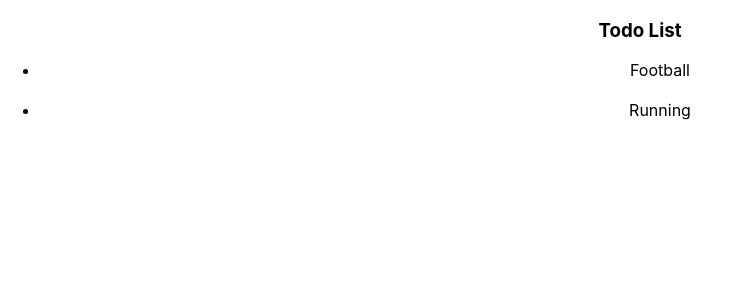
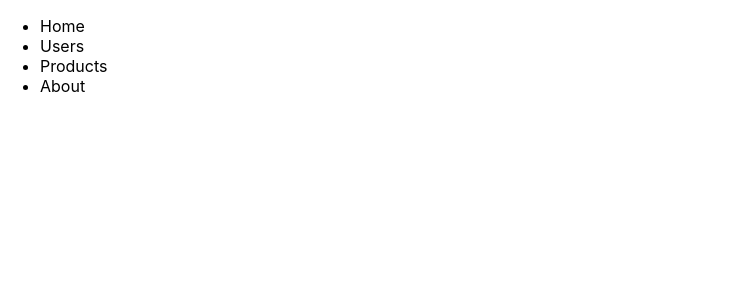
Before and after one commit to HoangTran21/hoc-reactjs, a React (Create React App) app: page / in a window 1280 px wide. Shown: the top 300 px of the page, without its empty margins (0-730 px from the left). Built offline with nearby package versions, Linux system fonts and the light colour scheme.

Commit message:
learn components

```diff
--- a/package.json
+++ b/package.json
@@ -9,6 +9,7 @@
     "classnames": "^2.5.1",
     "react": "^18.3.1",
     "react-dom": "^18.3.1",
+    "react-icons": "^5.2.1",
     "react-scripts": "5.0.1",
     "web-vitals": "^2.1.4"
   },
--- a/src/App.js
+++ b/src/App.js
@@ -1,6 +1,7 @@
-import './App.css';
+import Login from './components/Login';
 import TodoFeature from './features';
 import AlbumFeature from './features/Album';
+import Menu from './components/Menu';
 
 function App() {
 
@@ -36,7 +37,8 @@ function App() {
 
       <TodoFeature/>
       </header>  */}
-      <TodoFeature/>
+      {/* <Login/> */}
+      <Menu/>
     </div>
   );
 }
--- /dev/null
+++ b/src/components/Login/index.jsx
@@ -0,0 +1,23 @@
+import React from 'react';
+
+function Login() {
+    const isLogin = true;
+    return (
+        <>
+          {isLogin ?(
+            <>
+            <div>User Information</div>
+            </>
+          ):(
+            <>
+            <div>Login Form, Register button</div>
+            </>
+          )}
+
+          {isLogin && <div>Avatar</div>}
+          {/* &&: Nếu đúng sẽ trả "Avatar", không thì sẽ không trả gì */}
+        </>
+    );
+}
+
+export default Login;
--- /dev/null
+++ b/src/components/Menu/index.jsx
@@ -0,0 +1,25 @@
+import React from 'react';
+import PropTypes from 'prop-types';
+
+function Menu() {
+    const MenuItems = [
+        "Home",
+        "Users",
+        "Products",
+        "About",
+    ];
+
+    return (
+        <>
+        <ul>
+            {MenuItems.map((item, index) => {
+                return (
+                <li key={index}>{item}</li>
+            );
+        })}
+        </ul>
+        </>
+    )
+}
+
+export default Menu;
--- a/src/features/Todo/components/TodoList/index.jsx
+++ b/src/features/Todo/components/TodoList/index.jsx
@@ -1,39 +1,39 @@
-import React from 'react';
-import PropTypes from 'prop-types';
-import classNames from 'classnames';
-import './styles.scss';
+// import React from 'react';
+// import PropTypes from 'prop-types';
+// import classNames from 'classnames';
+// import './styles.scss';
 
-TodoList.propTypes = {
-    todoList : PropTypes.array,
-    onTodoClick : PropTypes.func,
-};
+// TodoList.propTypes = {
+//     todoList : PropTypes.array,
+//     onTodoClick : PropTypes.func,
+// };
 
-TodoList.defaultProps = {
-    todoList : [],
-    onTodoClick : null,
-};
+// TodoList.defaultProps = {
+//     todoList : [],
+//     onTodoClick : null,
+// };
 
-function TodoList({todoList}) {
-    const handleTodoClick =(todo, idx)=>{
-        if(!onTodoClick) return;
+// function TodoList({todoList}) {
+//     const handleTodoClick =(todo, idx)=>{
+//         if(!onTodoClick) return;
 
-        onTodoClick(todo, idx);
-    }
-    return (
-        <ul className='todo-List'>
-            {
-                todoList.map((todo,idx) => (
-                    <li key={todo.id} className={classNames({
-                        'todo-item':true,
-                        old :todo.status ==='old'
-                    })}
-                    onClick={() => handleTodoClick(todo,idx)}
-                    >{todo.title}
-                    </li>
-                ))
-            }
-        </ul>
-    );
-}
+//         onTodoClick(todo, idx);
+//     }
+//     return (
+//         <ul className='todo-List'>
+//             {
+//                 todoList.map((todo,idx) => (
+//                     <li key={todo.id} className={classNames({
+//                         'todo-item':true,
+//                         old :todo.status ==='old'
+//                     })}
+//                     onClick={() => handleTodoClick(todo,idx)}
+//                     >{todo.title}
+//                     </li>
+//                 ))
+//             }
+//         </ul>
+//     );
+// }
 
-export default TodoList;
+// export default TodoList;
```
Also changed, not shown: src/components/Login/styles.scss (added), 1 other file (tests, documents, lock files or other folders).
